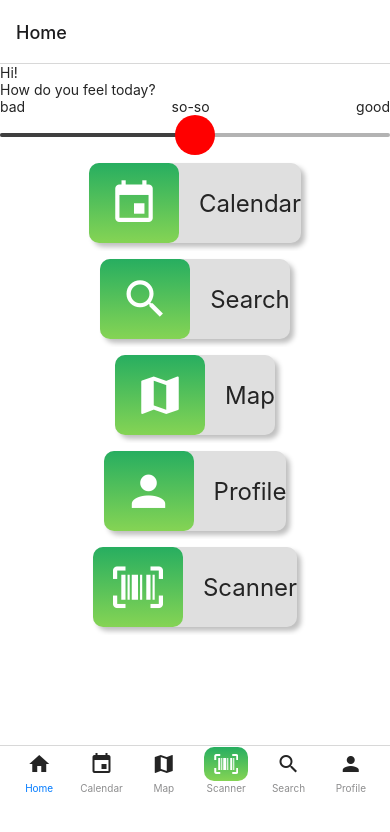
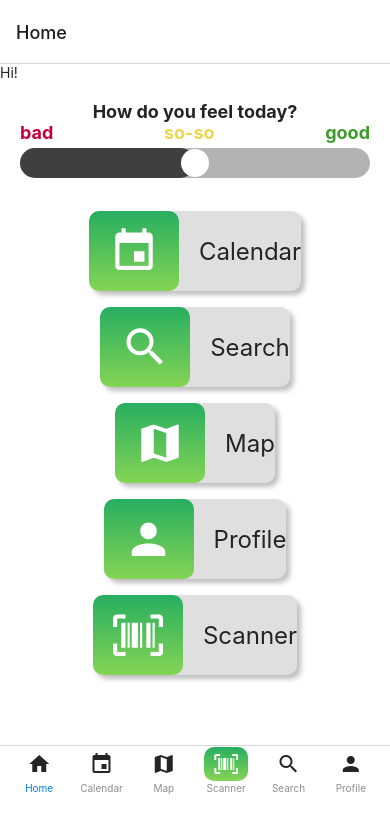
Before and after one commit to Snaps0907/allergy-app, a React Native app: screen /Content in a window 390 px wide. Shown: the top 832 px of the page. Built offline with nearby package versions, Linux system fonts and the light colour scheme; no server answers.

Commit message:
styling for components

```diff
--- a/components/AllergiesManagement.tsx
+++ b/components/AllergiesManagement.tsx
@@ -1,4 +1,4 @@
-import { Input, Badge } from "@rneui/base";
+import { Input, Badge,Icon } from "@rneui/base";
 import { observer } from "mobx-react";
 import React, { useState } from "react";
 import { Button, StyleSheet, Text, View } from "react-native";
@@ -31,13 +31,17 @@ export default observer(() => {
     }
 
     return (
-        <View>
-            <Text>Allergies list</Text>
-            <Input value={value} onChangeText={value => setValue(value)} />
-            <Button title="add" onPress={addAllergy} />
+        <View style={{borderBottomWidth:1,borderBottomColor:"lightgray",marginBottom:20}}>
+            <View style={{flexDirection:"row",width:200, alignItems:"center",marginHorizontal:30}}>
+            <Text style={{fontSize:16}}>Allergies list:</Text>
+            <Input inputContainerStyle={{borderWidth:0,top:12}} style={{fontSize:16}} value={value} onChangeText={value => setValue(value)} placeholder="add your allery here..."/>
+            {/* <Button title="add" onPress={addAllergy} /> */}
+            <Icon name="add" onPress={addAllergy}/>
+            </View>
 
-            <View style={{flexDirection:"row",margin:10}}>
-                {appStore.allergies.map(x =><LinearGradient colors={['#27AE60', '#85D454']} style={{borderRadius:10,margin:2}}><Badge key={x} value={`${x} X`} badgeStyle={styles.badge} textStyle={styles.badgeText} onPress={() => removeAllergy(x)} /></LinearGradient>)}
+
+            <View style={{flexDirection:"row",margin:10,flexWrap:"wrap"}}>
+                {appStore.allergies.map(x =><LinearGradient key={x} colors={['#27AE60', '#85D454']} style={{borderRadius:10,margin:2,width:"auto"}}><Badge key={x} value={`${x} X`} badgeStyle={styles.badge} textStyle={styles.badgeText} onPress={() => removeAllergy(x)} /></LinearGradient>)}
             </View>
         </View>
     );
--- a/components/EditUserName.tsx
+++ b/components/EditUserName.tsx
@@ -35,9 +35,9 @@ export default observer(() => {
         }
     }
 
-    return <View>
-        <Text>Name: </Text>
-        <Input disabled={status !== Status.Edit} value={value} placeholder="set your name" onChangeText={setValue} />
+    return <View style={{flexDirection:"row",width:100, alignItems:"center",marginHorizontal:100}}>
+        <Text style={{fontSize:22}}>Name: </Text>
+        <Input disabled={status !== Status.Edit} value={value} placeholder="set your name" onChangeText={setValue} inputContainerStyle={{borderBottomWidth:0,top:12}}/>
         <Icon name={getIconName()} onPress={handleOnPress} />
     </View>
 });
--- a/components/HighlightIngredients.tsx
+++ b/components/HighlightIngredients.tsx
@@ -1,5 +1,5 @@
 import React from "react";
-import { View } from "react-native";
+import { View,Text } from "react-native";
 import Highlighter from 'react-native-highlight-words';
 
 interface IHighlightIngredientsProps {
@@ -8,7 +8,7 @@ interface IHighlightIngredientsProps {
 }
 
 export default function HighlightIngredients(props: IHighlightIngredientsProps) {
-    return <View>
+    return <Text style={{fontWeight:"normal"}}>
         <Highlighter textToHighlight={props.ingredients.replace("_", "")} searchWords={props.highlightWords} highlightStyle={{ color: "red", fontWeight: "bold" }} />
-    </View>;
+    </Text>;
 }
--- a/components/ProductDetails.tsx
+++ b/components/ProductDetails.tsx
@@ -16,23 +16,19 @@ export default observer(({ data }: { data: Product }) => {
 
             <View style={styles.detailsWrapper}>
                 {data.product_name ? <View style={styles.infoLine}>
-                    <Text style={styles.bold}>Product name: </Text>
-                    <Text>{data.product_name}</Text>
+                    <Text><Text style={styles.bold}>Product name: </Text>{data.product_name}</Text>
                 </View> : null}
 
                 {data.brands ? <View style={styles.infoLine}>
-                    <Text style={styles.bold}>Brand: </Text>
-                    <Text>{data.brands}</Text>
+                    <Text><Text style={styles.bold}>Brand: </Text>{data.brands}</Text>
                 </View> : null}
 
                 {data.ingredients_text ? <View style={{ ...styles.infoLine, ...styles.twoLines }}>
-                    <Text style={styles.bold}>Ingredients: </Text>
-                    <HighlightIngredients ingredients={data.ingredients_text.replace(/_/gi, "")} highlightWords={appStore.allergies} />
+                    <Text style={styles.bold}>Ingredients: <HighlightIngredients ingredients={data.ingredients_text.replace(/_/gi, "")} highlightWords={appStore.allergies} /></Text>
                 </View> : null}
 
                 {!data.ingredients_text ? <View style={{ ...styles.infoLine, ...styles.twoLines }}>
-                    <Text style={styles.bold}>Ingredients: </Text>
-                    <Text>Missing ingredients data</Text>
+                    <Text style={styles.bold}>Ingredients: <Text>Missing ingredients data</Text></Text>
                 </View> : null}
             </View>
         </View>
@@ -52,11 +48,12 @@ const styles = StyleSheet.create({
         aspectRatio: 1
     },
     detailsWrapper: {
-        paddingBottom: 24
+        paddingBottom: 24,
     },
     infoLine: {
         flexDirection: "row",
-        marginVertical: 2
+        marginVertical: 2,
+        flexWrap:"nowrap"
     },
     twoLines: {
         flexDirection: "column"
--- a/components/WellbeingInput.tsx
+++ b/components/WellbeingInput.tsx
@@ -13,17 +13,18 @@ export default observer(() => {
         setDisabled(false);
     }
 
-    return <View>
-        <Text>How do you feel today?</Text>
-
-        <View>
+    return <View style={{marginVertical:20}}>
+        <View style={{alignItems:"center"}}>
+        <Text style={styles.labelsWrapper.text}>How do you feel today?</Text>
+        </View>
+        <View style={{marginHorizontal:20}}>
             <View style={styles.labelsWrapper}>
-                <Text>bad</Text>
-                <Text>so-so</Text>
-                <Text>good</Text>
+                <Text style={[styles.labelsWrapper.text,{color:"#C70039"}]}>bad</Text>
+                <Text style={[styles.labelsWrapper.text,{color:"#EBD64E"}]}>so-so</Text>
+                <Text style={[styles.labelsWrapper.text,{color:"#3C9C2A"}]}>good</Text>
             </View>
             <View>
-                <Slider value={appStore.todayWellbeing} minimumValue={1} maximumValue={3} onSlidingComplete={setWellbeing} step={1} disabled={disabled} />
+                <Slider value={appStore.todayWellbeing} minimumValue={1} maximumValue={3} onSlidingComplete={setWellbeing} step={1} disabled={disabled} thumbStyle={styles.thumb} trackStyle={styles.track}/>
             </View>
         </View>
     </View>
@@ -32,6 +33,24 @@ export default observer(() => {
 const styles = StyleSheet.create({
     labelsWrapper: {
         flexDirection: 'row',
-        justifyContent: "space-between"
+        justifyContent: "space-between",
+
+        text:{
+            fontSize:18,
+            fontWeight:"bold"
+        }
+    },
+    track:{
+        justifyContent:"center",
+        height:30,
+        borderRadius:30,
+        borderWidth:0,
+        borderColor:"gray",
+        backgroundColor:"#fff"
+    },
+    thumb:{
+        height:28,
+        width:28,
+        backgroundColor:"#fff"
     }
 });
```
